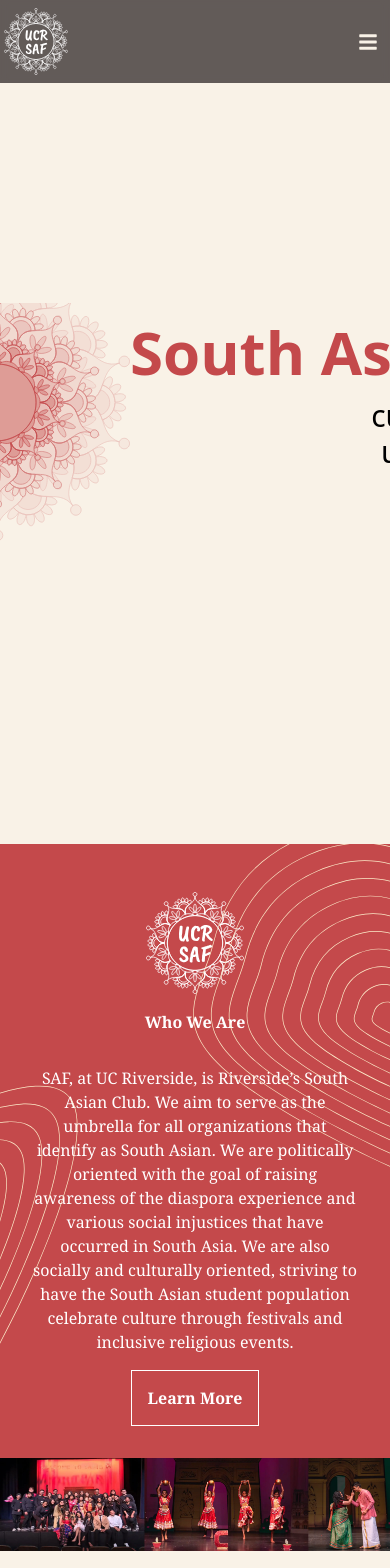
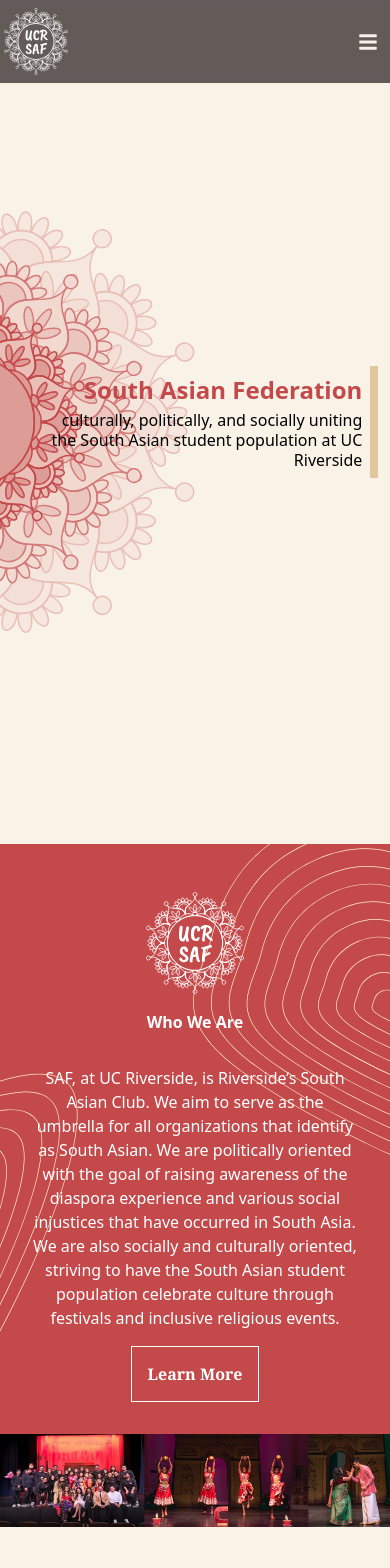
Before and after one commit to acm-ucr/saf-website, a Next.js app: page / in a window 390 px wide. Shown: the top 1568 px of the page. Built offline with nearby package versions, Linux system fonts and the light colour scheme.

Commit message:
responsive landing

```diff
--- a/src/components/board/Board.jsx
+++ b/src/components/board/Board.jsx
@@ -19,10 +19,10 @@ const Board = ({ position, name, image }) => {
             className="w-full h-full z-1 opacity-20"
           />
           <div className="absolute -left-[-16%] -top-[-15%] justify-center z-2 w-2/3 ">
-            <Image src={image} />
+            <Image src={image} alt="SAF Board Member" />
           </div>
           <div className="relative -top-[-20px] md:-top-[-5px] flex flex-col items-center justify-center font-serif font-bold text-xl ">
-            <div className=" flex flex-col items-center justify-center font-serif text-saf-red inset-x-0 z-2 relative -top-[40px] text-sm md:text-2xl font-libre">
+            <div className=" flex flex-col items-center justify-center text-saf-red inset-x-0 z-2 relative -top-[40px] text-sm md:text-2xl font-libre">
               {position}
             </div>
             <div className="relative -top-[40px] text-sm md:text-2xl font-lora">
--- a/src/components/home/Landing.jsx
+++ b/src/components/home/Landing.jsx
@@ -1,24 +1,30 @@
 import React from "react";
 import Flower from "../../../public/svg/landing.svg";
-
+import Flowermobile from "../../../public/svg/landing-mobile.svg";
+import Ripplel from "../../../public/svg/ripple-landing.svg";
 import Image from "next/image";
-
 const Landing = () => {
   return (
-    <div className="w-full min-h-screen flex flex-row items-center">
-      <Image src={Flower} alt="saf flower" className="w-1/3" />
-      <div className="flex flex-row w-2/3">
-        <div className="flex flex-col items-end">
-          <p className="text-right text-6xl text-saf-red  text-nowrap font-bold">
+    <div className="w-full min-h-screen flex flex-row items-center relative">
+      <Image src={Flower} alt="saf flower" className="hidden xl:block w-1/3" />
+      <Image src={Flowermobile} alt="saf flower" className="w-1/2 xl:hidden" />
+      <div className="flex flex-row justify-end md:w-2/3 absolute md:relative">
+        <Image
+          src={Ripplel}
+          alt="ripples image"
+          className="hidden md:block w-1/2 md:absolute -translate-y-1/2 z-0"
+        />
+        <div className="flex flex-col items-end md:gap-3 w-5/6 z-8">
+          <p className="text-right font-libre text-2xl md:text-6xl text-saf-red text-nowrap font-bold mt-2 mb-1">
             South Asian Federation
           </p>
 
-          <p className="text-3xl text-black text-right w-3/4">
+          <p className="text-md leading-tight md:text-3xl text-black text-right xl:w-3/4 font-lora mb-2">
             culturally, politically, and socially uniting the South Asian
             student population at UC Riverside
           </p>
         </div>
-        <div className="w-4 bg-saf-beige-200 ml-4 mr-[5%]" />
+        <div className="w-2 md:w-4 bg-saf-beige-200 ml-2 md:ml-4 md:mr-[5%] mr-[3%]" />
       </div>
     </div>
   );
--- a/src/components/home/SAF.jsx
+++ b/src/components/home/SAF.jsx
@@ -44,12 +44,12 @@ const SAF = () => {
         initial="hidden"
         whileInView="show"
       >
-        <p className=" text-white text-center sm:text-xl md:text-2xl lg:text-3xl font-libre font-bold font-serif">
+        <p className=" text-white text-center sm:text-xl md:text-2xl lg:text-3xl font-libre font-bold">
           {" "}
           Who We Are
         </p>
       </motion.div>
-      <p className=" text-white text-center sm:text-sm md:text-base lg:text-xl font-libre font-serif h-1/2 w-5/6">
+      <p className=" text-white text-center sm:text-sm md:text-base lg:text-xl font-lora h-1/2 w-5/6">
         {" "}
         SAF, at UC Riverside, is Riverside’s South Asian Club. We aim to serve
         as the umbrella for all organizations that identify as South Asian. We
@@ -71,7 +71,7 @@ const SAF = () => {
       >
         <Link
           href="/"
-          className="min-w-[10rem] border-1 border-white w-1/6 text-center no-underline text-white px-3 py-3 sm:text-sm md:text-base lg:text-lg font-libre font-bold font-serif"
+          className="hover:underline min-w-[10rem] border-1 border-white w-1/6 text-center no-underline text-white px-3 py-3 sm:text-sm md:text-base lg:text-lg font-libre font-bold font-serif"
         >
           Learn More
         </Link>
--- a/tailwind.config.js
+++ b/tailwind.config.js
@@ -15,6 +15,10 @@ module.exports = {
           "beige-100": "#F9F2E7",
           "beige-200": "#E2C69E",
         },
+      },
+      fontFamily: {
+        lora: ["var(--font-lora)"],
+        libre: ["var(--font-libre_bodoni)"],
       },
       keyframes: {
         marquee: {
```
Also changed, not shown: public/svg/landing-mobile.svg (added), public/svg/ripple-landing.svg (added).
